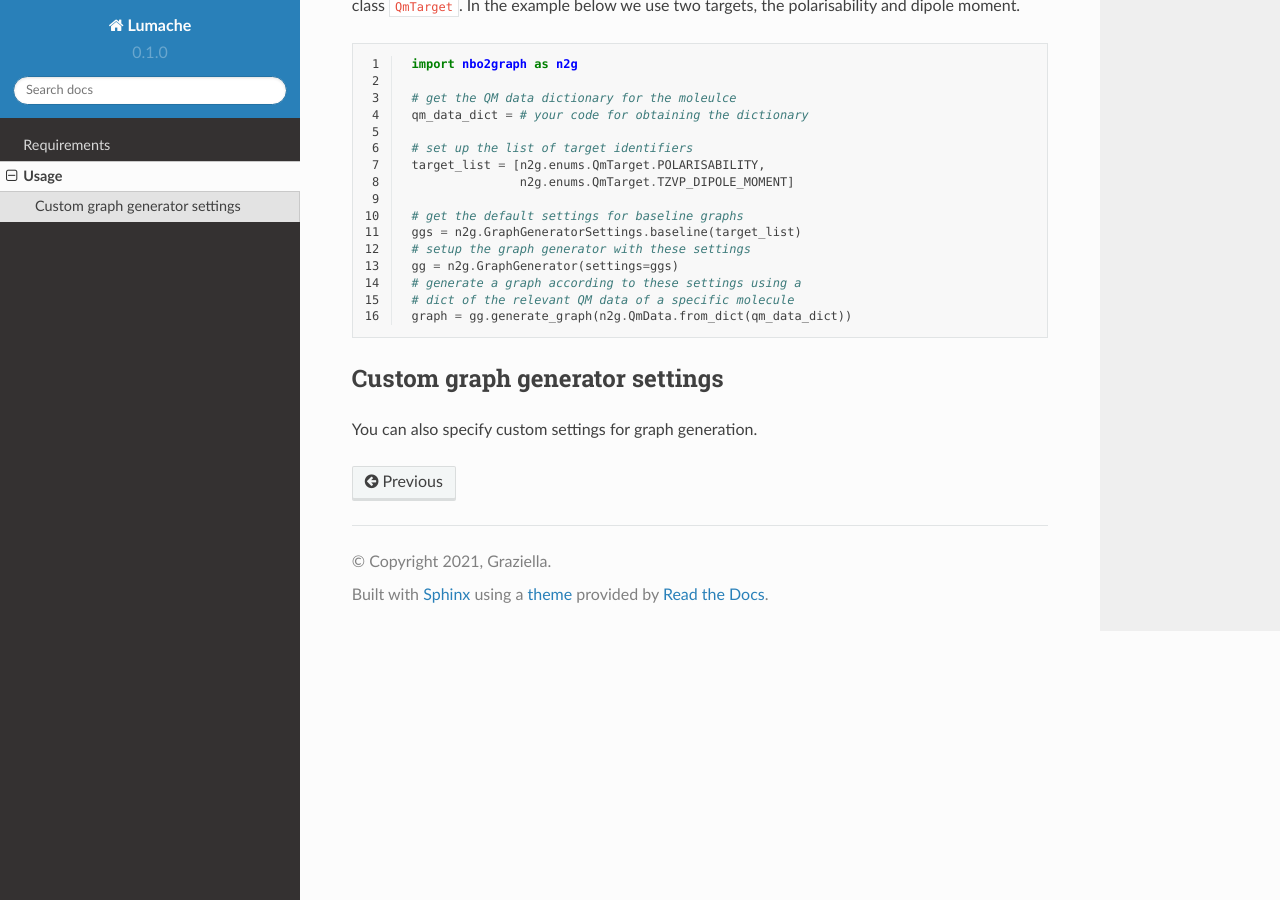
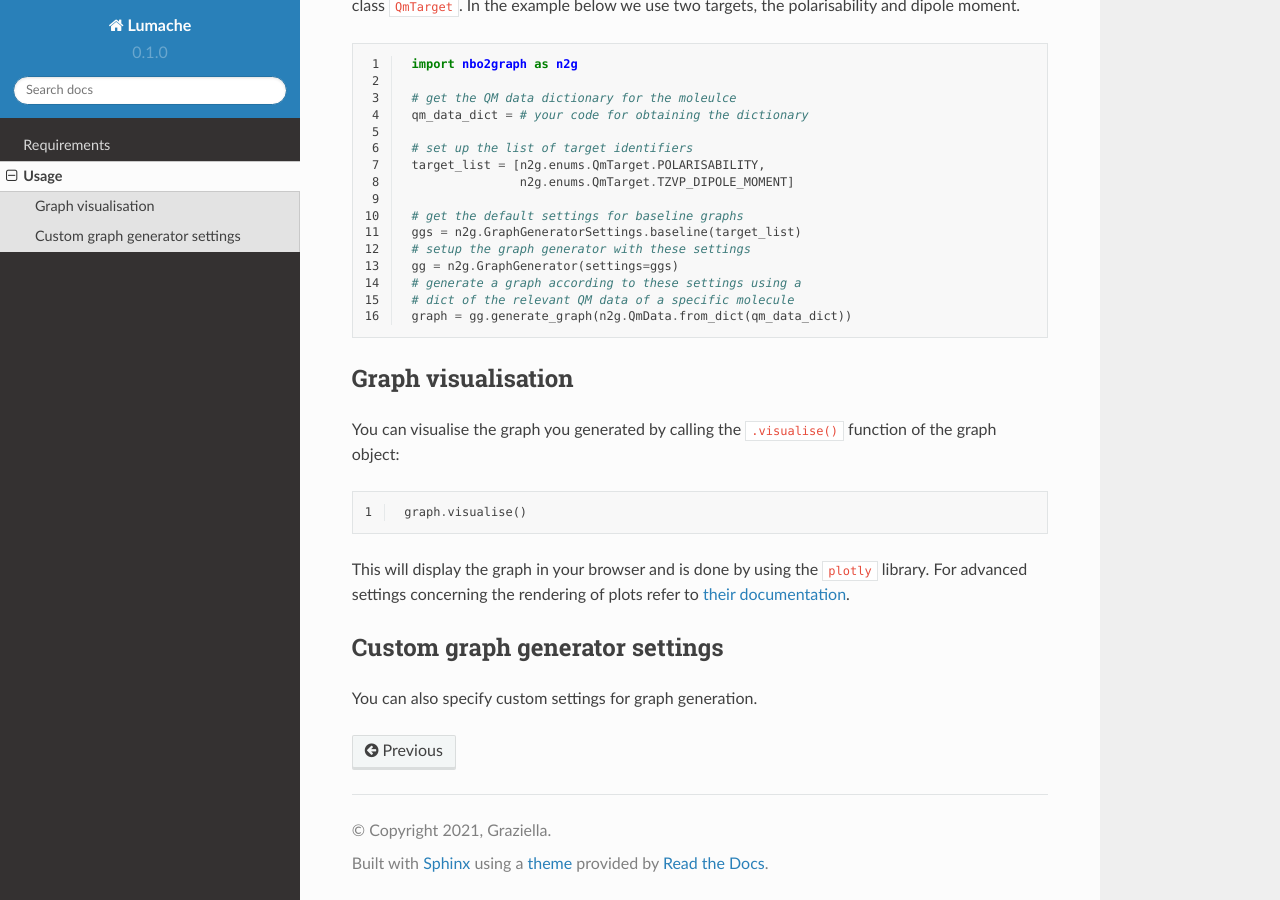
Before and after one commit to uiocompcat/HyDGL, a Sphinx documentation site: the page built from doc/source/usage.rst, in a window 1280 px wide and 900 px high, scrolled down 759 px. Built offline with Sphinx 7.4.7 and the Read the Docs theme 2.0.0, drawn with Linux system fonts in a browser that asks for light colours.

Commit message:
added a section concerning graph visualisation

```diff
--- a/doc/source/usage.rst
+++ b/doc/source/usage.rst
@@ -44,6 +44,18 @@ The above code will generate the graphs without target values for the use in mac
     # dict of the relevant QM data of a specific molecule
     graph = gg.generate_graph(n2g.QmData.from_dict(qm_data_dict))
 
+=================
+Graph visualisation
+=================
+
+You can visualise the graph you generated by calling the ``.visualise()`` function of the graph object:
+
+.. code-block:: python
+   :linenos:
+
+    graph.visualise()
+
+This will display the graph in your browser and is done by using the ``plotly`` library. For advanced settings concerning the rendering of plots refer to `their documentation <https://plotly.com/python/>`_.
 
 =================
 Custom graph generator settings
```
